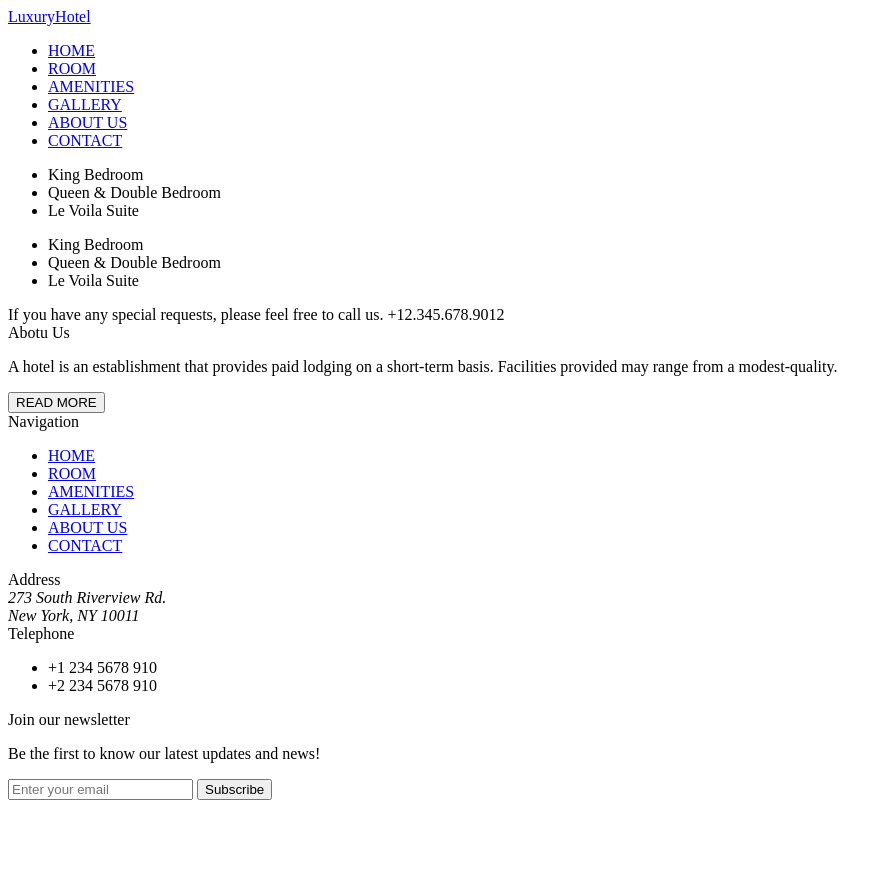
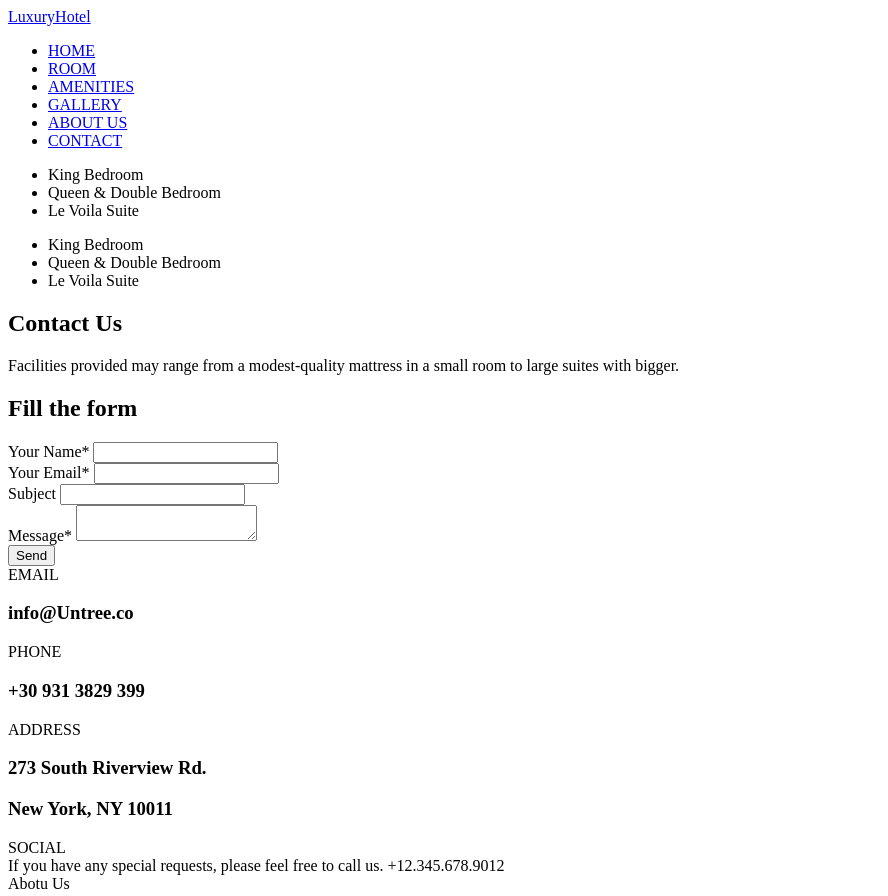
Before and after one commit to yeonnnee/publishing, a plain HTML site: page contact.html in a window 1280 px wide. Shown: the top 896 px of the page, without its empty margins (0-888 px from the left). Before the commit the page ends 808 px from the top, so only its background shows below. Drawn offline with Linux system fonts and the light colour scheme.

Commit message:
contact 마크업

```diff
--- a/contact.html
+++ b/contact.html
@@ -9,6 +9,7 @@
 </head>
 
 <body>
+  <!--------- Header -------->
   <header>
     <a href="./index.html">LuxuryHotel</a>
     <nav>
@@ -54,11 +55,72 @@
       </div>
     </div>
   </header>
+  <!--------- Contents -------->
+  <main class="contact">
+    <section>
+      <div>
+        <h1>Contact Us</h1>
+        <p>
+          Facilities provided may range from a modest-quality mattress in a small room to large suites with bigger.
+        </p>
+      </div>
+    </section>
+    <article>
+      <div>
+        <h1>
+          Fill the form
+        </h1>
+      </div>
+      <section>
+        <form action="">
+          <div>
+            <label for="">Your Name*</label>
+            <input type="text">
+          </div>
+          <div>
+            <label for="">Your Email*</label>
+            <input type="text">
+          </div>
+          <div>
+            <label for="">Subject</label>
+            <input type="text">
+          </div>
+          <div>
+            <label for="">Message*</label>
+            <textarea></textarea>
+          </div>
+        </form>
+        <button>Send</button>
+      </section>
+      <section>
+        <div>
+          <span>EMAIL</span>
+          <h1>info@Untree.co</h1>
+        </div>
+        <div>
+          <span>PHONE</span>
+          <h1>+30 931 3829 399</h1>
+        </div>
+        <div>
+          <span>ADDRESS</span>
+          <h1>273 South Riverview Rd.</h1>
+          <h1>New York, NY 10011</h1>
+        </div>
+        <div>
+          <span>SOCIAL</span>
+          <div></div>
+          <div></div>
+          <div></div>
+          <div></div>
+        </div>
+      </section>
+    </article>
     <section>
       <span>If you have any special requests, please feel free to call us.</span>
       <span>+12.345.678.9012</span>
     </section>
   </main>
+  <!---------- footer -------->
   <footer>
     <div>
       <div>Abotu Us</div>
```
Lines whose indentation alone changed are shown as unchanged.
